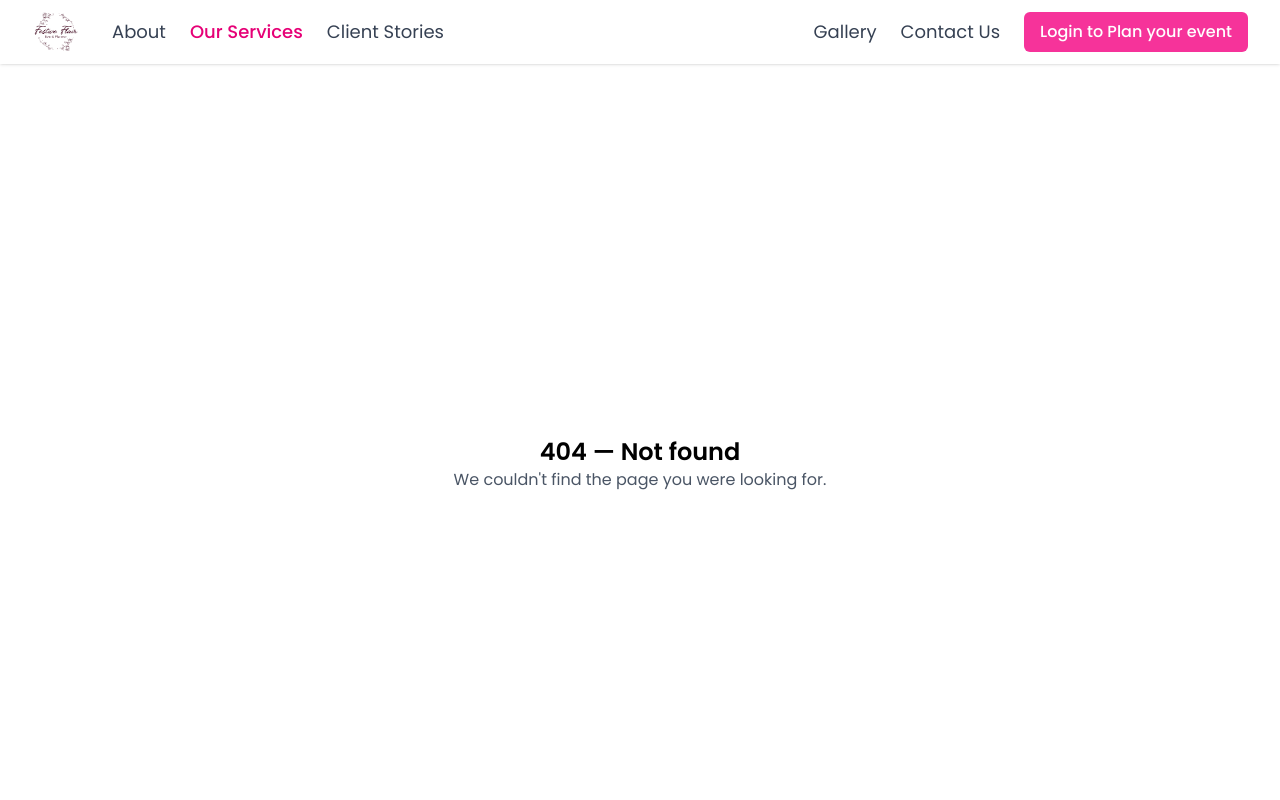
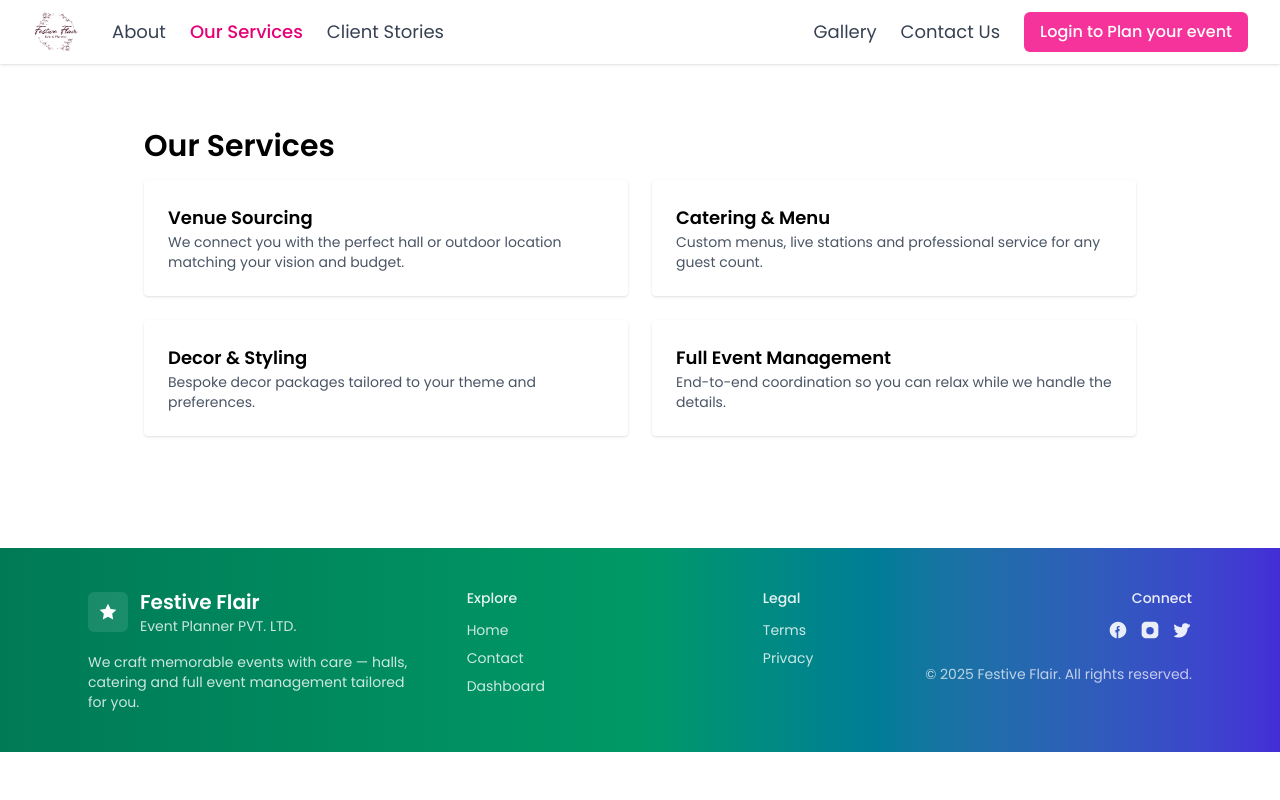
Before and after one commit to MsrSahil/event-planner, a React (Vite) app in the folder client/: page /services in a window 1280 px wide. Shown: the top 800 px of the page. Built offline with nearby package versions, Linux system fonts and the light colour scheme; a web font is replaced by a local one.

Commit message:
feat: Add new pages for About, Services, Stories, and Gallery with routing

```diff
--- a/client/src/App.jsx
+++ b/client/src/App.jsx
@@ -14,6 +14,10 @@ const Register = lazy(() => import("./pages/Register"));
 const CustomerDashboard = lazy(() => import("./pages/CustomerDashboard"));
 const AdminPanel = lazy(() => import("./pages/AdminPanel"));
 const ContactUs = lazy(() => import("./pages/ContactUs"));
+const About = lazy(() => import("./pages/About"));
+const Services = lazy(() => import("./pages/Services"));
+const Stories = lazy(() => import("./pages/Stories"));
+const Gallery = lazy(() => import("./pages/Gallery"));
 const NotFound = () => (
   <div className="min-h-screen flex items-center justify-center">
     <div className="text-center">
@@ -38,6 +42,10 @@ const App = () => {
               <Route path="/" element={<Home />} />
               <Route path="/login" element={<Login />} />
               <Route path="/register" element={<Register />} />
+              <Route path="/about" element={<About />} />
+              <Route path="/services" element={<Services />} />
+              <Route path="/stories" element={<Stories />} />
+              <Route path="/gallery" element={<Gallery />} />
 
               <Route
                 path="/dashboard"
--- /dev/null
+++ b/client/src/pages/About.jsx
@@ -0,0 +1,13 @@
+import React from "react";
+
+const About = () => {
+  return (
+    <section className="max-w-5xl mx-auto py-16 px-4">
+      <h1 className="text-3xl font-bold mb-4">About Festive Flair</h1>
+      <p className="text-gray-700 mb-4">At Festive Flair, we design and deliver unforgettable events — from intimate ceremonies to grand celebrations. Our experienced team handles venue sourcing, catering, decor, logistics and full event coordination so you can enjoy the moment.</p>
+      <p className="text-gray-700">Founded with a passion for celebration, our values are creativity, reliability and attention to detail. We work closely with each client to tailor services to your unique needs and budget.</p>
+    </section>
+  );
+};
+
+export default About;
--- /dev/null
+++ b/client/src/pages/Gallery.jsx
@@ -0,0 +1,19 @@
+import React from "react";
+
+const Gallery = () => {
+  const placeholders = new Array(8).fill(0);
+  return (
+    <section className="max-w-6xl mx-auto py-16 px-4">
+      <h1 className="text-3xl font-bold mb-6">Gallery</h1>
+      <p className="text-gray-700 mb-6">A selection of our recent events and setups. Click to enlarge (placeholder images).</p>
+
+      <div className="grid grid-cols-2 sm:grid-cols-3 md:grid-cols-4 gap-4">
+        {placeholders.map((_, idx) => (
+          <div key={idx} className="bg-gray-100 rounded overflow-hidden h-40 flex items-center justify-center text-gray-400">Image {idx + 1}</div>
+        ))}
+      </div>
+    </section>
+  );
+};
+
+export default Gallery;
--- /dev/null
+++ b/client/src/pages/Services.jsx
@@ -0,0 +1,33 @@
+import React from "react";
+
+const Services = () => {
+  return (
+    <section className="max-w-5xl mx-auto py-16 px-4">
+      <h1 className="text-3xl font-bold mb-4">Our Services</h1>
+
+      <div className="grid grid-cols-1 md:grid-cols-2 gap-6">
+        <div className="bg-white p-6 rounded shadow">
+          <h3 className="font-semibold text-lg">Venue Sourcing</h3>
+          <p className="text-sm text-gray-600">We connect you with the perfect hall or outdoor location matching your vision and budget.</p>
+        </div>
+
+        <div className="bg-white p-6 rounded shadow">
+          <h3 className="font-semibold text-lg">Catering & Menu</h3>
+          <p className="text-sm text-gray-600">Custom menus, live stations and professional service for any guest count.</p>
+        </div>
+
+        <div className="bg-white p-6 rounded shadow">
+          <h3 className="font-semibold text-lg">Decor & Styling</h3>
+          <p className="text-sm text-gray-600">Bespoke decor packages tailored to your theme and preferences.</p>
+        </div>
+
+        <div className="bg-white p-6 rounded shadow">
+          <h3 className="font-semibold text-lg">Full Event Management</h3>
+          <p className="text-sm text-gray-600">End-to-end coordination so you can relax while we handle the details.</p>
+        </div>
+      </div>
+    </section>
+  );
+};
+
+export default Services;
--- /dev/null
+++ b/client/src/pages/Stories.jsx
@@ -0,0 +1,23 @@
+import React from "react";
+
+const Stories = () => {
+  return (
+    <section className="max-w-6xl mx-auto py-16 px-4">
+      <h1 className="text-3xl font-bold mb-6">Client Stories</h1>
+
+      <div className="space-y-6">
+        <article className="bg-white p-6 rounded shadow">
+          <h3 className="font-semibold">A Dream Wedding at Royal Gardens</h3>
+          <p className="text-sm text-gray-600 mt-2">We helped the couple create an intimate garden wedding with custom decor and a live acoustic set — 200 guests, zero stress.</p>
+        </article>
+
+        <article className="bg-white p-6 rounded shadow">
+          <h3 className="font-semibold">Corporate Year-End Gala</h3>
+          <p className="text-sm text-gray-600 mt-2">A themed gala with stage production, catering and on-site coordination for 800 attendees.</p>
+        </article>
+      </div>
+    </section>
+  );
+};
+
+export default Stories;
```
